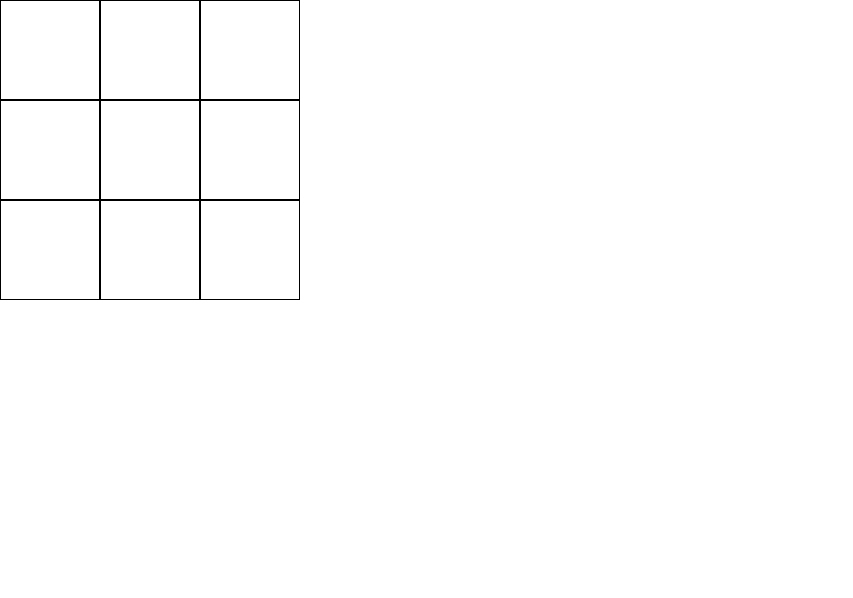
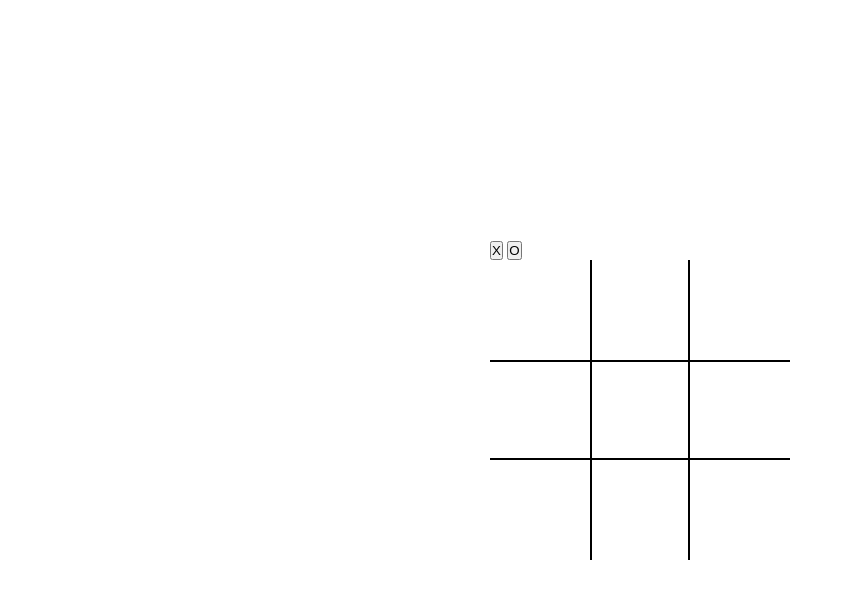
Before and after one commit to JesseRusso/tictactoe, a plain HTML site: page index.html in a window 1280 px wide. Shown: the whole page, without its empty margins (0-853 px from the left). Drawn offline with Linux system fonts and the light colour scheme.

Commit message:
clicking cells places marker

```diff
--- a/index.html
+++ b/index.html
@@ -9,16 +9,22 @@
 <body>
     <div class="container">
         <div class="game-container" id="gameContainer">
+            <button class="marker-select-button">
+                X
+            </button>
+            <button class="marker-select-button">
+                O
+            </button>
             <div class="game-board">
-                <div id="0" class="game-cell"></div>
-                <div id="1" class="game-cell middle-vertical"></div>
-                <div id="2" class="game-cell"></div>
-                <div id="3" class="game-cell middle-horizontal"></div>
-                <div id="4" class="game-cell middle-vertical"></div>
-                <div id="5" class="game-cell middle-horizontal"></div>
-                <div id="6" class="game-cell"></div>
-                <div id="7" class="game-cell middle-vertical"></div>
-                <div id="8" class="game-cell"></div>
+                <div id="0" class="game-cell top-left"></div>
+                <div id="1" class="game-cell top-center"></div>
+                <div id="2" class="game-cell top-right"></div>
+                <div id="3" class="game-cell middle-left"></div>
+                <div id="4" class="game-cell middle-center"></div>
+                <div id="5" class="game-cell middle-right"></div>
+                <div id="6" class="game-cell bottom-left"></div>
+                <div id="7" class="game-cell bottom-center"></div>
+                <div id="8" class="game-cell bottom-right"></div>
             </div>
         </div>
     </div>
--- a/script.js
+++ b/script.js
@@ -4,12 +4,10 @@ const gameBoard = (() => {
 
     const createBoard= () => {
         for (let i = 0; i < 9; i++){
-            //let cell = document.createElement('div');
-            //cell.classList.add('game-cell');
-            //cell.id = `Cell${i}`;
-            //gameDisplay.appendChild(cell);
-            //TEMP: adds filler cell values
-            //board.push({player: {name: 'jesse', marker: 'x'}, position: i});
+            let cell = document.getElementById(`${i}`);
+            cell.addEventListener('click', (e) => {
+                controller.makeMove(cell);
+            })
         };
     }
     const addToBoard = (player, location) => {
@@ -25,7 +23,7 @@ const gameBoard = (() => {
     const displayBoard = () => {
         board.forEach((e) => {
             const cell = document.getElementById(`${board.indexOf(e)}`);
-                if (e.player.marker != undefined){
+                if (e.player.marker !== undefined){
                     cell.innerText = e.player.marker;
                 }
         })
@@ -35,20 +33,31 @@ const gameBoard = (() => {
 
 const controller = (() => {
     const players = [];
-    const currentPlayer = null;
-    let gameDisplay = document.querySelector('game-container');
+    //let currentPlayer = {};
+    let currentPlayer = players.find((element) => element.marker = 'X');
 
     const addPlayer = (name, marker) => {
         if (players.length < 2){
             players.push(playerFactory(name, marker))
         }
     }
-    const makeMove = (player, cell) => {
-        gameBoard.addToBoard(player, cell)
-        gameBoard.displayBoard();
+    const makeMove = (cell) => {
+        //if (player[1] === currentPlayer){
+            const player = players.pop();
+            gameBoard.addToBoard(player, cell.id);
+            gameBoard.displayBoard();
+            players.unshift(player);
+       // }
     }
-    return {players, addPlayer, makeMove};
+    const oppMakeMove = () => {
+
+    }
+    return {players, addPlayer, makeMove, currentPlayer};
 })();
 const playerFactory = (name, marker) => {
     return {name, marker};
 };
+
+gameBoard.createBoard();
+controller.addPlayer('player', 'X');
+controller.addPlayer('opp', 'O');
--- a/style.css
+++ b/style.css
@@ -1,7 +1,26 @@
+:root{
+    --border-thickness: 2px;
+}
 *{
     margin: 0;
     padding: 0;
     font-family: Arial, Helvetica, sans-serif;
+    box-sizing: border-box;
+}
+html{
+    height: 100%;
+}
+body{
+    height: 100%;
+}
+.container{
+    height: 100%;
+    display: flex;
+    justify-content: center;
+    align-items: center;
+}
+.game-container{
+    width: fit-content;
 }
 .game-board{
     display: grid;
@@ -14,6 +33,13 @@
     display: flex;
     justify-content: center;
     align-items: center;
-    border: 1px solid black;
-    font-size: 3rem;
+    font-size: 5rem;
 }
+.middle-left, .middle-center, .middle-right{
+    border-top: var(--border-thickness) solid black;
+    border-bottom: var(--border-thickness) solid black;
+}
+.top-center, .middle-center, .bottom-center{
+    border-right: var(--border-thickness) solid black;
+    border-left: var(--border-thickness) solid black;
+}
```
